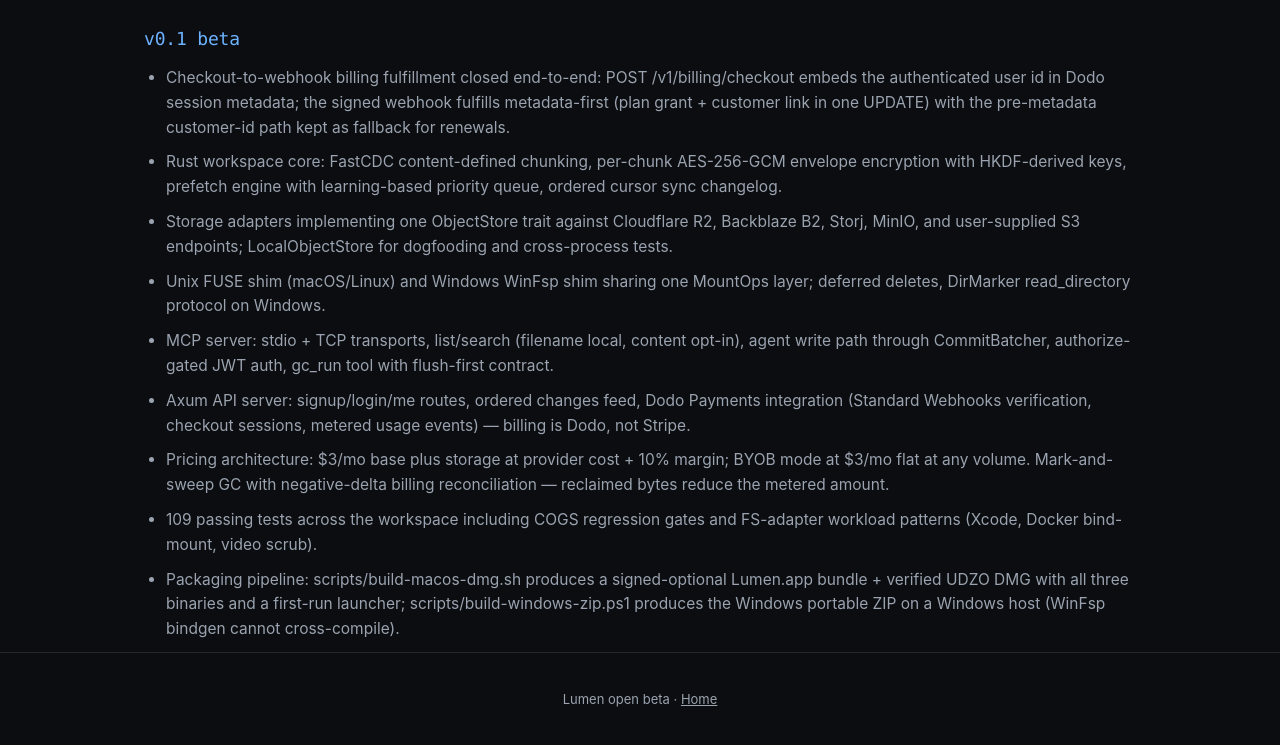
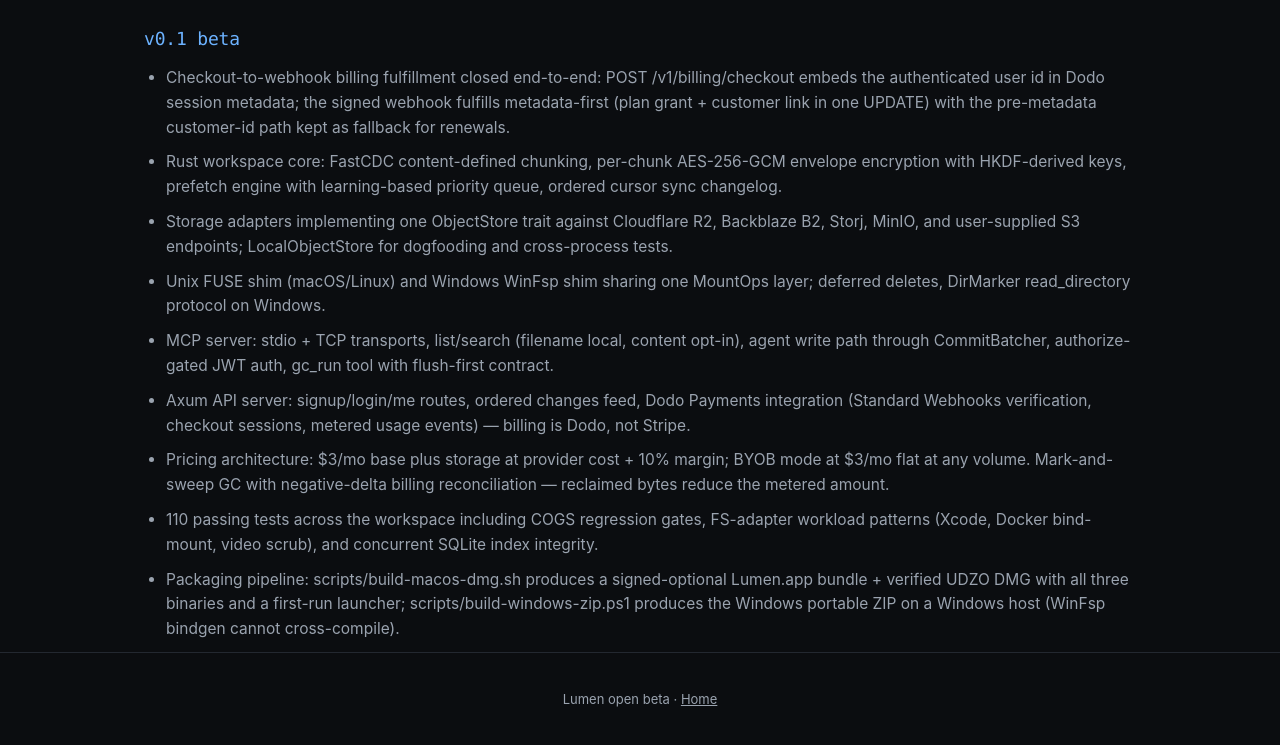
Before and after one commit to chasesdavis/lumen, a plain HTML site: page site/docs/changelog.html in a window 1280 px wide. Shown: the part 139-884 px from the top of the page. Drawn offline with Linux system fonts and the light colour scheme.

Commit message:
Changelog: 110-test count

```diff
--- a/site/docs/changelog.html
+++ b/site/docs/changelog.html
@@ -24,7 +24,7 @@
         <li>MCP server: stdio + TCP transports, list/search (filename local, content opt-in), agent write path through CommitBatcher, authorize-gated JWT auth, gc_run tool with flush-first contract.</li>
         <li>Axum API server: signup/login/me routes, ordered changes feed, Dodo Payments integration (Standard Webhooks verification, checkout sessions, metered usage events) — billing is Dodo, not Stripe.</li>
         <li>Pricing architecture: $3/mo base plus storage at provider cost + 10% margin; BYOB mode at $3/mo flat at any volume. Mark-and-sweep GC with negative-delta billing reconciliation — reclaimed bytes reduce the metered amount.</li>
-        <li>109 passing tests across the workspace including COGS regression gates and FS-adapter workload patterns (Xcode, Docker bind-mount, video scrub).</li>
+        <li>110 passing tests across the workspace including COGS regression gates, FS-adapter workload patterns (Xcode, Docker bind-mount, video scrub), and concurrent SQLite index integrity.</li>
         <li>Packaging pipeline: scripts/build-macos-dmg.sh produces a signed-optional Lumen.app bundle + verified UDZO DMG with all three binaries and a first-run launcher; scripts/build-windows-zip.ps1 produces the Windows portable ZIP on a Windows host (WinFsp bindgen cannot cross-compile).</li>
       </ul>
     </article>
```
